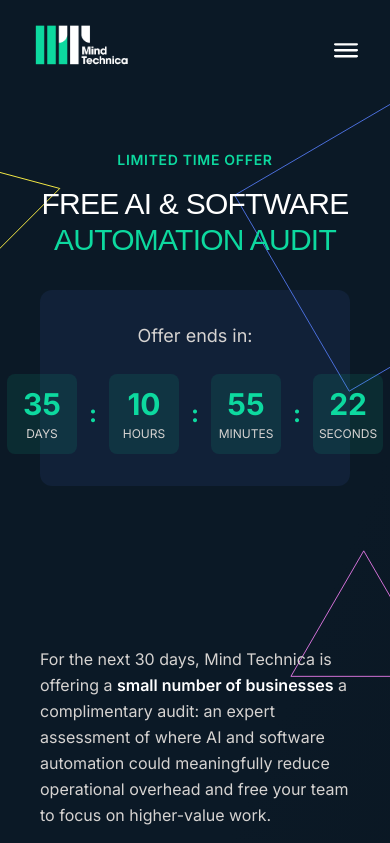
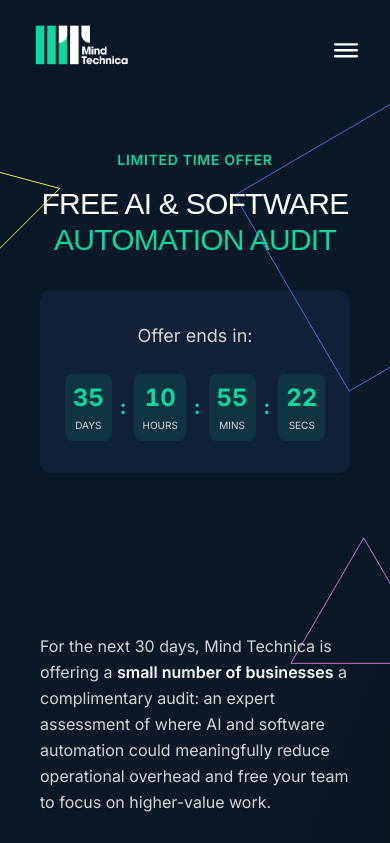
Before and after one commit to AGuerriere/mindtechnica, a Next.js app: page /promo in a window 390 px wide. Shown: the top 843 px of the page. Built offline with nearby package versions, Linux system fonts and the light colour scheme; a web font is replaced by a local one.

Commit message:
fix timer overflow issue on mobile

```diff
--- a/src/components/CountdownTimer.tsx
+++ b/src/components/CountdownTimer.tsx
@@ -71,33 +71,33 @@ export default function CountdownTimer() {
   }
 
   return (
-    <div className="flex gap-3 md:gap-6 justify-center items-center">
-      <div className="flex flex-col items-center bg-greenFaded rounded-lg p-3 md:p-5 min-w-[70px] md:min-w-[100px]">
-        <span className="text-3xl md:text-5xl font-bold text-green">
+    <div className="flex gap-2 md:gap-6 justify-center items-center">
+      <div className="flex flex-col items-center bg-greenFaded rounded-lg p-2 md:p-5 md:min-w-[100px]">
+        <span className="text-2xl md:text-5xl font-bold text-green tabular-nums">
           {formatNumber(timeLeft.days)}
         </span>
-        <span className="text-xs md:text-sm text-stone-300 mt-1">DAYS</span>
+        <span className="text-[10px] md:text-sm text-stone-300 mt-1">DAYS</span>
       </div>
-      <div className="text-2xl md:text-4xl text-green font-bold">:</div>
-      <div className="flex flex-col items-center bg-greenFaded rounded-lg p-3 md:p-5 min-w-[70px] md:min-w-[100px]">
-        <span className="text-3xl md:text-5xl font-bold text-green">
+      <div className="text-xl md:text-4xl text-green font-bold">:</div>
+      <div className="flex flex-col items-center bg-greenFaded rounded-lg p-2 md:p-5 md:min-w-[100px]">
+        <span className="text-2xl md:text-5xl font-bold text-green tabular-nums">
           {formatNumber(timeLeft.hours)}
         </span>
-        <span className="text-xs md:text-sm text-stone-300 mt-1">HOURS</span>
+        <span className="text-[10px] md:text-sm text-stone-300 mt-1">HOURS</span>
       </div>
-      <div className="text-2xl md:text-4xl text-green font-bold">:</div>
-      <div className="flex flex-col items-center bg-greenFaded rounded-lg p-3 md:p-5 min-w-[70px] md:min-w-[100px]">
-        <span className="text-3xl md:text-5xl font-bold text-green">
+      <div className="text-xl md:text-4xl text-green font-bold">:</div>
+      <div className="flex flex-col items-center bg-greenFaded rounded-lg p-2 md:p-5 md:min-w-[100px]">
+        <span className="text-2xl md:text-5xl font-bold text-green tabular-nums">
           {formatNumber(timeLeft.minutes)}
         </span>
-        <span className="text-xs md:text-sm text-stone-300 mt-1">MINUTES</span>
+        <span className="text-[10px] md:text-sm text-stone-300 mt-1">MINS</span>
       </div>
-      <div className="text-2xl md:text-4xl text-green font-bold">:</div>
-      <div className="flex flex-col items-center bg-greenFaded rounded-lg p-3 md:p-5 min-w-[70px] md:min-w-[100px]">
-        <span className="text-3xl md:text-5xl font-bold text-green">
+      <div className="text-xl md:text-4xl text-green font-bold">:</div>
+      <div className="flex flex-col items-center bg-greenFaded rounded-lg p-2 md:p-5 md:min-w-[100px]">
+        <span className="text-2xl md:text-5xl font-bold text-green tabular-nums">
           {formatNumber(timeLeft.seconds)}
         </span>
-        <span className="text-xs md:text-sm text-stone-300 mt-1">SECONDS</span>
+        <span className="text-[10px] md:text-sm text-stone-300 mt-1">SECS</span>
       </div>
     </div>
   )
```
